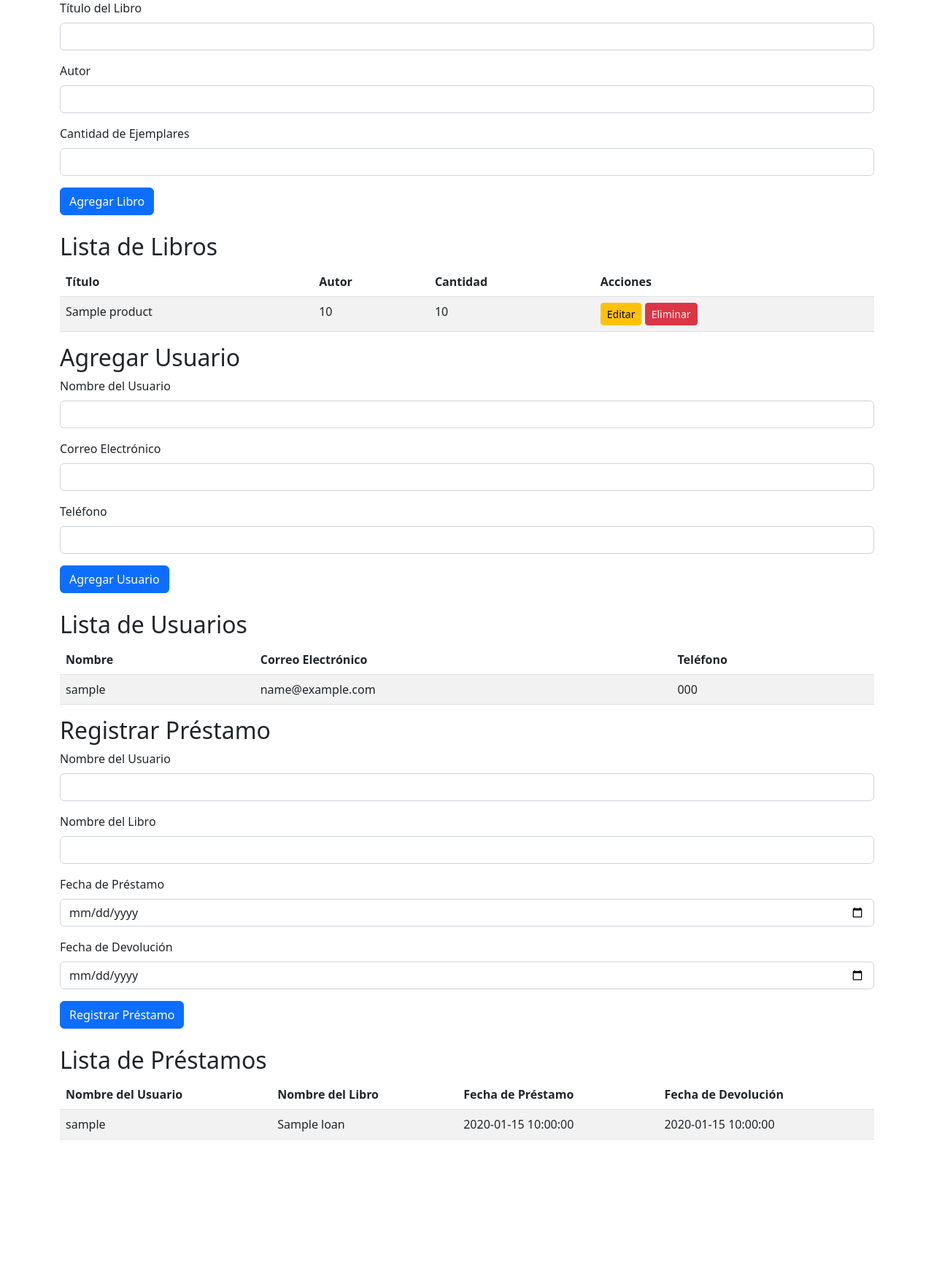
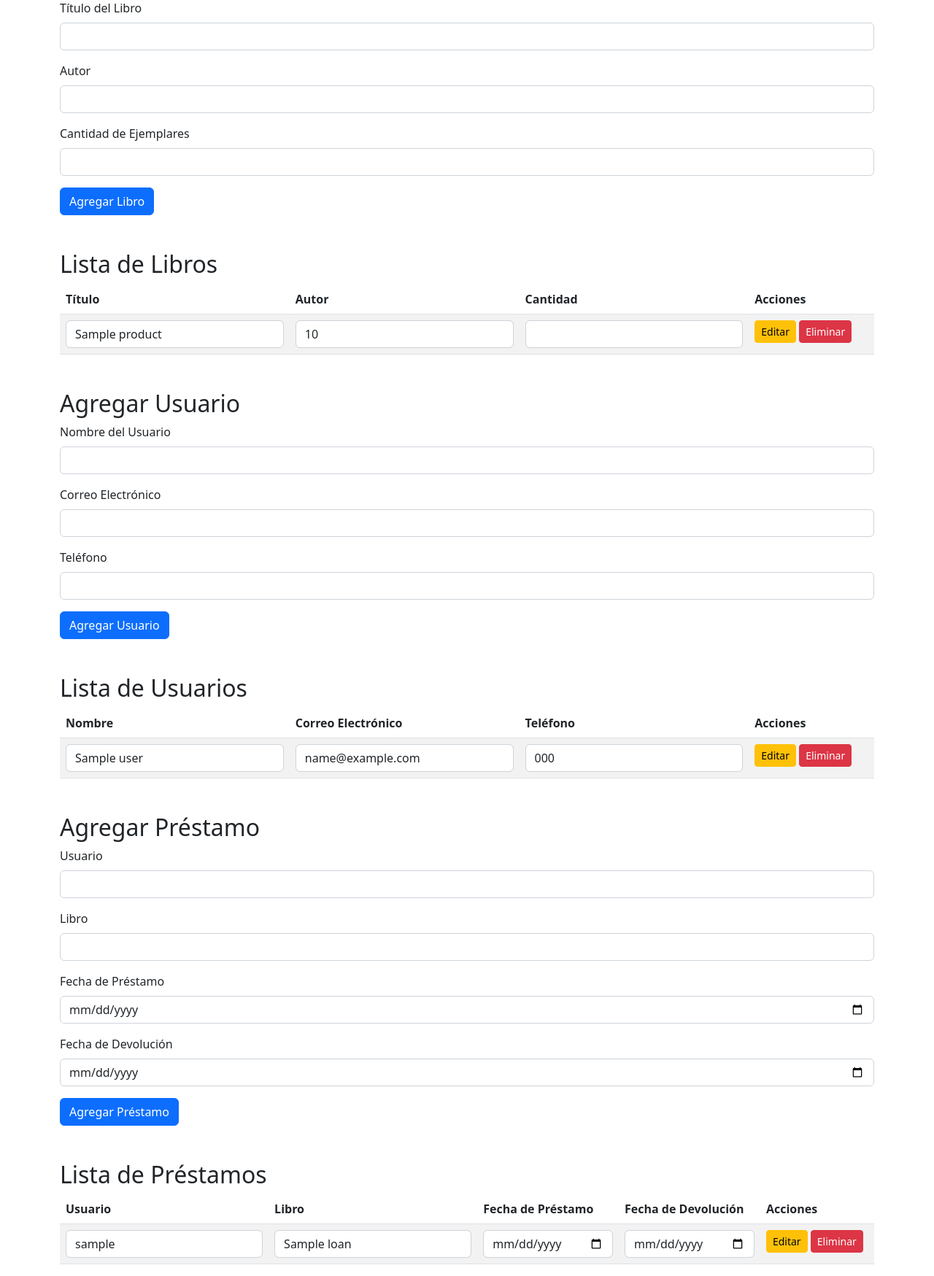
Before and after one commit to Daruin767/CRUDMongo, a Flask app: page / in a window 1280 px wide. Shown: the part 191-1940 px from the top of the page at 73% size. Before the commit the page ends 1753 px from the top, so only its background shows below. Run offline with Flask 3, Linux system fonts and the light colour scheme; a database or web service that is not in the repository returns one stand-in record (values such as "Sample title"); some libraries are stand-ins or nearby versions.

Commit message:
En este archivo se encuentra index html modificado en este archivo index se implemento la funcion de editar y eliminar informacion de la base de datos

```diff
--- a/templates/index.html
+++ b/templates/index.html
@@ -4,24 +4,15 @@
     <meta charset="UTF-8">
     <meta name="viewport" content="width=device-width, initial-scale=1.0">
     <title>Biblioteca</title>
-    <!-- <link rel="stylesheet" href="https://cdn.jsdelivr.net/npm/bootstrap@5.2.0-beta1/dist/css/bootstrap.min.css"> -->
     <link href="https://cdn.jsdelivr.net/npm/bootstrap@5.2.0-beta1/dist/css/bootstrap.min.css" rel="stylesheet" integrity="sha384-0evHe/X+R7YkIZDRvuzKMRqM+OrBnVFBL6DOitfPri4tjfHxaWutUpFmBp4vmVor" crossorigin="anonymous">
 </head>
 <body>
     <div class="container mt-5">
         <h1 class="text-center mb-5">Biblioteca</h1>
 
-        <!-- Mensajes de error -->
-        {% if message %}
-        <div class="alert alert-danger">
-            {{ message }}
-        </div>
-        {% endif %}
-
-        <!-- Formulario para agregar un libro -->
-        <div class="mb-4">
+        <!-- Agregar Libro -->
         <h2>Agregar Libro</h2>
-            <form action="/products" method="POST">
+        <form action="/productos" method="POST">
             <div class="mb-3">
                 <label for="name" class="form-label">Título del Libro</label>
                 <input type="text" class="form-control" id="name" name="name" required>
@@ -31,15 +22,14 @@
                 <input type="text" class="form-control" id="price" name="price" required>
             </div>
             <div class="mb-3">
-                    <label for="quantity" class="form-label">Cantidad de Ejemplares</label>
-                    <input type="number" class="form-control" id="quantity" name="quantity" required>
+                <label for="cuantity" class="form-label">Cantidad de Ejemplares</label>
+                <input type="number" class="form-control" id="cuantity" name="cuantity" required>
             </div>
             <button type="submit" class="btn btn-primary">Agregar Libro</button>
         </form>
-        </div>
 
-        <!-- Tabla de Libros -->
-        <h2>Lista de Libros</h2>
+        <!-- Lista de Libros -->
+        <h2 class="mt-5">Lista de Libros</h2>
         <table class="table table-striped">
             <thead>
                 <tr>
@@ -52,107 +42,120 @@
             <tbody>
                 {% for product in products %}
                 <tr>
-                    <td>{{ product.name }}</td>
-                    <td>{{ product.price }}</td>
-                    <td>{{ product.quantity }}</td>
+                    <form action="/edit-product/{{ product['_id'] }}" method="POST">
+                        <td><input type="text" name="name" class="form-control" value="{{ product.name }}" required></td>
+                        <td><input type="text" name="price" class="form-control" value="{{ product.price }}" required></td>
+                        <td><input type="number" name="cuantity" class="form-control" value="{{ product.cuantity }}" required></td>
                         <td>
-                        <a href="/edit/{{ product.name }}" class="btn btn-warning btn-sm">Editar</a>
-                        <a href="/delete/{{ product.name }}" class="btn btn-danger btn-sm">Eliminar</a>
+                            <button type="submit" class="btn btn-warning btn-sm">Editar</button>
+                            <a href="/delete-product/{{ product['_id'] }}" class="btn btn-danger btn-sm">Eliminar</a>
                         </td>
+                    </form>
                 </tr>
                 {% endfor %}
             </tbody>
         </table>
 
-        <!-- Formulario para agregar un usuario -->
-        <div class="mb-4">
-            <h2>Agregar Usuario</h2>
-            <form action="/users" method="POST">
+        <!-- Agregar Usuario -->
+        <h2 class="mt-5">Agregar Usuario</h2>
+        <form action="/usuarios" method="POST">
             <div class="mb-3">
-                    <label for="user_name" class="form-label">Nombre del Usuario</label>
-                    <input type="text" class="form-control" id="user_name" name="user_name" required>
+                <label for="user-name" class="form-label">Nombre del Usuario</label>
+                <input type="text" class="form-control" id="user-name" name="user-name" required>
             </div>
             <div class="mb-3">
-                    <label for="user_email" class="form-label">Correo Electrónico</label>
-                    <input type="email" class="form-control" id="user_email" name="user_email" required>
+                <label for="user-email" class="form-label">Correo Electrónico</label>
+                <input type="email" class="form-control" id="user-email" name="user-email" required>
             </div>
             <div class="mb-3">
-                    <label for="user_phone" class="form-label">Teléfono</label>
-                    <input type="text" class="form-control" id="user_phone" name="user_phone" required>
+                <label for="user-phone" class="form-label">Teléfono</label>
+                <input type="text" class="form-control" id="user-phone" name="user-phone" required>
             </div>
             <button type="submit" class="btn btn-primary">Agregar Usuario</button>
         </form>
-        </div>
 
-        <!-- Tabla de Usuarios -->
-        <h2>Lista de Usuarios</h2>
+        <!-- Lista de Usuarios -->
+        <h2 class="mt-5">Lista de Usuarios</h2>
         <table class="table table-striped">
             <thead>
                 <tr>
                     <th>Nombre</th>
                     <th>Correo Electrónico</th>
                     <th>Teléfono</th>
+                    <th>Acciones</th>
                 </tr>
             </thead>
             <tbody>
                 {% for user in users %}
                 <tr>
-                    <td>{{ user.user_name }}</td>
-                    <td>{{ user.user_email }}</td>
-                    <td>{{ user.user_phone }}</td>
+                    <form action="/edit-user/{{ user['_id'] }}" method="POST">
+                        <td><input type="text" name="user-name" class="form-control" value="{{ user.name }}" required></td>
+                        <td><input type="email" name="user-email" class="form-control" value="{{ user.email }}" required></td>
+                        <td><input type="text" name="user-phone" class="form-control" value="{{ user.phone }}" required></td>
+                        <td>
+                            <button type="submit" class="btn btn-warning btn-sm">Editar</button>
+                            <a href="/delete-user/{{ user['_id'] }}" class="btn btn-danger btn-sm">Eliminar</a>
+                        </td>
+                    </form>
                 </tr>
                 {% endfor %}
             </tbody>
         </table>
 
-        <!-- Formulario para registrar un préstamo -->
-        <div class="mb-4">
-            <h2>Registrar Préstamo</h2>
-            <form action="/loans" method="POST">
+        <!-- Agregar Préstamo -->
+        <h2 class="mt-5">Agregar Préstamo</h2>
+        <form action="/prestamo" method="POST">
             <div class="mb-3">
-                    <label for="user_name" class="form-label">Nombre del Usuario</label>
-                    <input type="text" class="form-control" id="user_name" name="user_name" required>
+                <label for="user-name" class="form-label">Usuario</label>
+                <input type="text" class="form-control" name="user-name" required>
             </div>
             <div class="mb-3">
-                    <label for="book_name" class="form-label">Nombre del Libro</label>
-                    <input type="text" class="form-control" id="book_name" name="book_name" required>
+                <label for="book-name" class="form-label">Libro</label>
+                <input type="text" class="form-control" name="book-name" required>
             </div>
             <div class="mb-3">
-                    <label for="loan_date" class="form-label">Fecha de Préstamo</label>
-                    <input type="date" class="form-control" id="loan_date" name="loan_date" required>
+                <label for="loan-date" class="form-label">Fecha de Préstamo</label>
+                <input type="date" class="form-control" name="loan-date" required>
             </div>
             <div class="mb-3">
-                    <label for="return_date" class="form-label">Fecha de Devolución</label>
-                    <input type="date" class="form-control" id="return_date" name="return_date" required>
+                <label for="return-date" class="form-label">Fecha de Devolución</label>
+                <input type="date" class="form-control" name="return-date" required>
             </div>
-                <button type="submit" class="btn btn-primary">Registrar Préstamo</button>
+            <button type="submit" class="btn btn-primary">Agregar Préstamo</button>
         </form>
-        </div>
 
-        <!-- Tabla de Préstamos -->
-        <h2>Lista de Préstamos</h2>
+        <!-- Lista de Préstamos -->
+        <h2 class="mt-5">Lista de Préstamos</h2>
         <table class="table table-striped">
             <thead>
                 <tr>
-                    <th>Nombre del Usuario</th>
-                    <th>Nombre del Libro</th>
+                    <th>Usuario</th>
+                    <th>Libro</th>
                     <th>Fecha de Préstamo</th>
                     <th>Fecha de Devolución</th>
+                    <th>Acciones</th>
                 </tr>
             </thead>
             <tbody>
                 {% for loan in loans %}
                 <tr>
-                    <td>{{ loan.user_name }}</td>
-                    <td>{{ loan.book_name }}</td>
-                    <td>{{ loan.loan_date }}</td>
-                    <td>{{ loan.return_date }}</td>
+                    <form action="/edit-loan/{{ loan['_id'] }}" method="POST">
+                        <td><input type="text" name="user-name" class="form-control" value="{{ loan.user_name }}" required></td>
+                        <td><input type="text" name="book-name" class="form-control" value="{{ loan.book_name }}" required></td>
+                        <td><input type="date" name="loan-date" class="form-control" value="{{ loan.loan_date }}" required></td>
+                        <td><input type="date" name="return-date" class="form-control" value="{{ loan.return_date }}" required></td>
+                        <td>
+                            <button type="submit" class="btn btn-warning btn-sm">Editar</button>
+                            <a href="/delete-loan/{{ loan['_id'] }}" class="btn btn-danger btn-sm">Eliminar</a>
+                        </td>
+                    </form>
                 </tr>
                 {% endfor %}
             </tbody>
         </table>
     </div>
 
-    <script src="https://cdn.jsdelivr.net/npm/bootstrap@5.2.0-beta1/dist/js/bootstrap.bundle.min.js"></script>
+    <script src="https://cdn.jsdelivr.net/npm/@popperjs/core@2.10.2/dist/umd/popper.min.js" integrity="sha384-KJ3o2DKtIkvYIKbI+H2pCGJRWtARu7C1E+nufcI/eGvDvm+Hp9LQ8B5d1wI2h6jw" crossorigin="anonymous"></script>
+    <script src="https://cdn.jsdelivr.net/npm/bootstrap@5.2.0-beta1/dist/js/bootstrap.min.js" integrity="sha384-cgV0O5F3KrZfgy0tTKas7wrBwYYgGmKm+p6lfQZONXI1qTwcOek3fnf9PdtZJ2kr" crossorigin="anonymous"></script>
 </body>
 </html>
```
Lines whose indentation alone changed are shown as unchanged.
